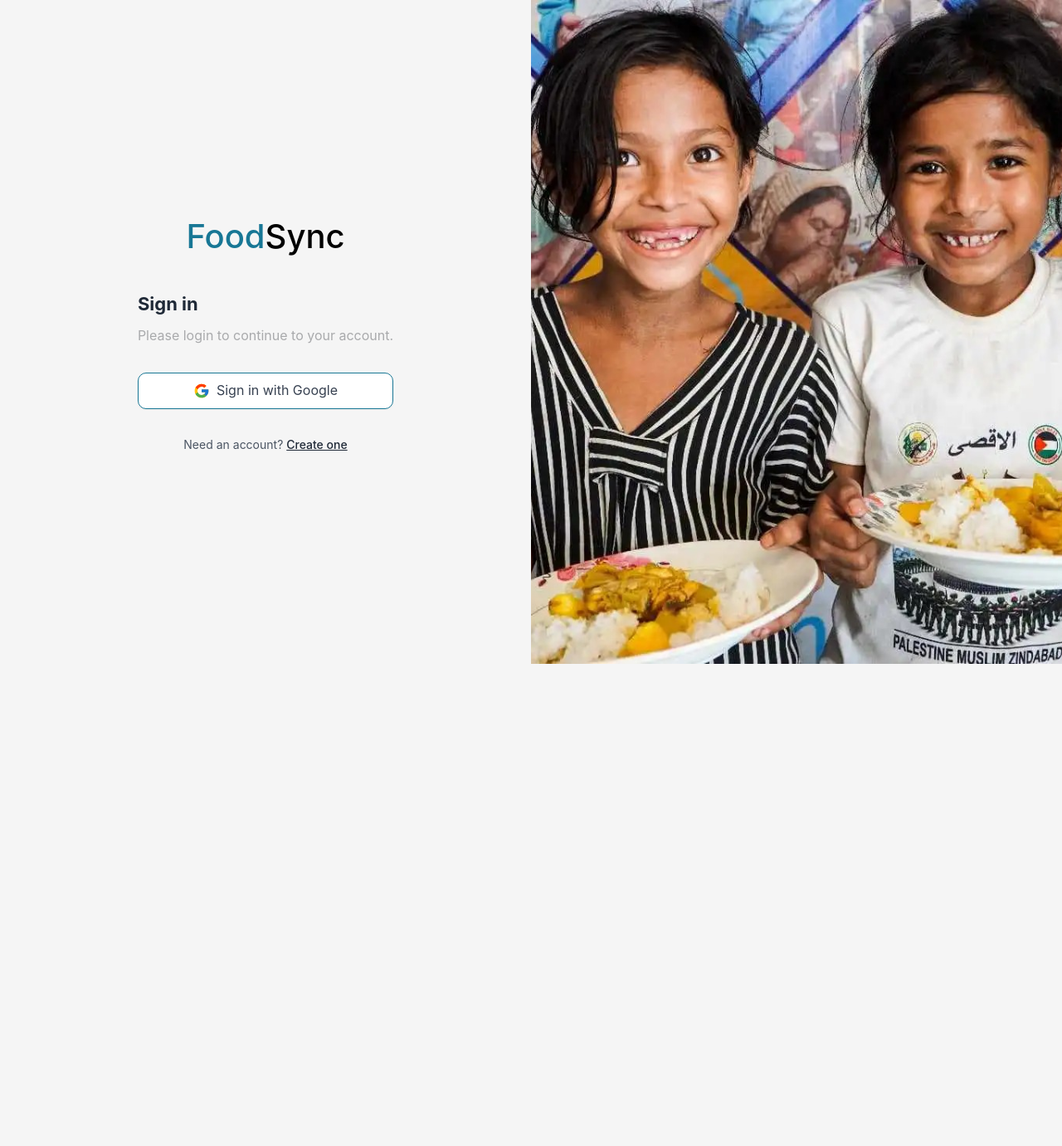
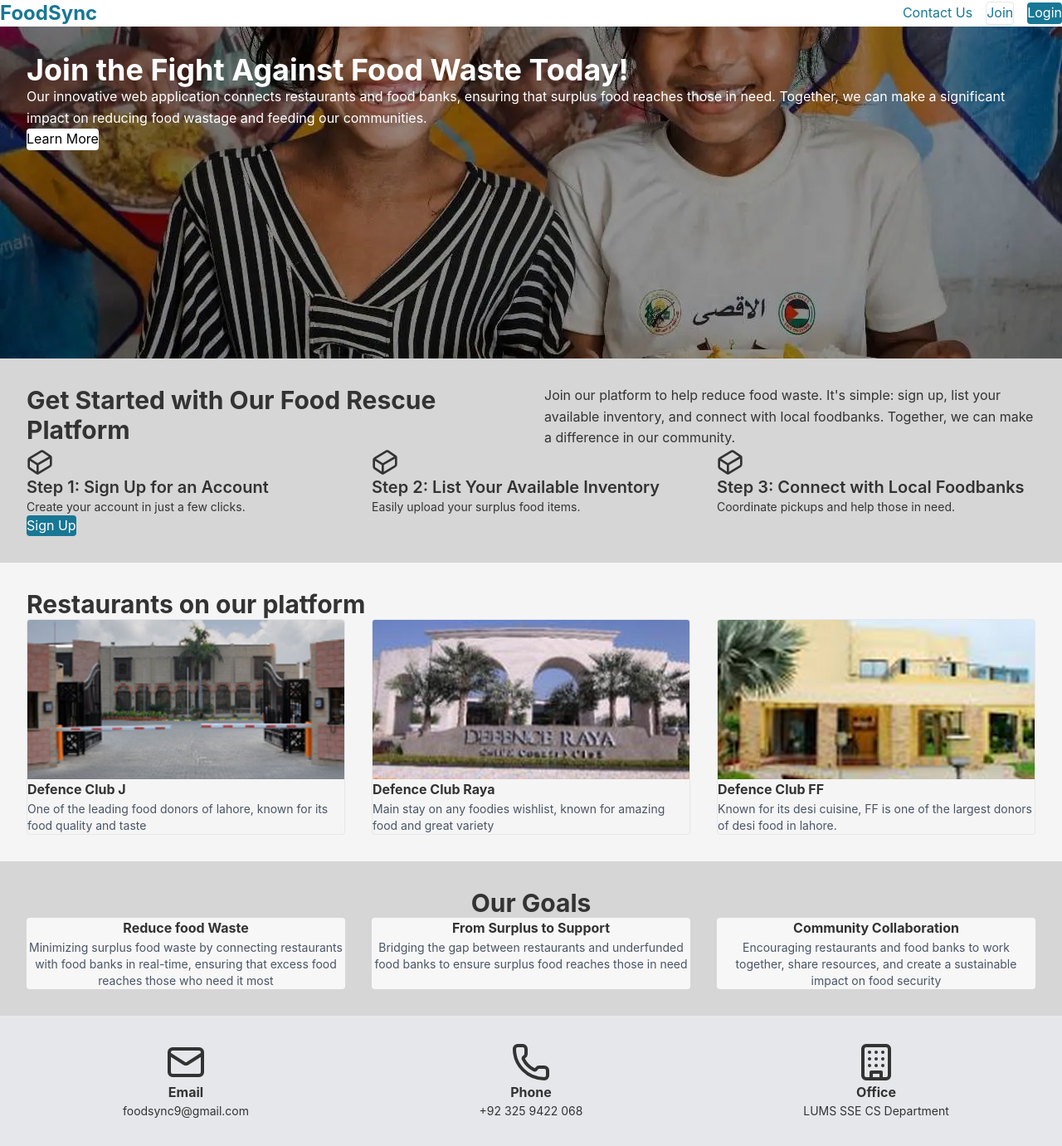
Before and after one commit to potatobox1/FoodSync, a React (Vite) app in the folder Frontend/: page / in a window 1280 px wide. Shown: the whole page at 83% size. Before the commit the page ends 800 px from the top, so only its background shows below. Built offline with nearby package versions, Linux system fonts and the light colour scheme; the HTML template or start-up script is replaced by a standard one.

Commit message:
added sign up page access from landing page, added templates for contact and learn-more pages

```diff
--- a/Frontend/src/App.tsx
+++ b/Frontend/src/App.tsx
@@ -5,16 +5,20 @@
 import InfoPage from "./components/InfoPage";
 import Dashboard from "./components/dashboard";
 import Landing from "./components/landing"
+import Learn from "./components/learn-more"
+import Contact from "./components/contact"
 
 
 const App: React.FC = () => {
   return (
     <BrowserRouter>
       <Routes>
-        <Route path="/" element={<LoginPage />} />
+        <Route path="/" element={<Landing />} />
         <Route path="/register" element={<InfoPage />} />
         <Route path="/dashboard" element={<Dashboard />} /> {/* Add this */}
-        <Route path="/landing" element={<Landing />} />
+        <Route path="/login" element={<LoginPage />} />
+        <Route path="/contact" element={<Contact />} />
+        <Route path="/learn-more" element={<Learn />} />
       </Routes>
     </BrowserRouter>
   );
--- /dev/null
+++ b/Frontend/src/components/contact.tsx
@@ -0,0 +1,9 @@
+const contact: React.FC = () => {
+    return (
+      <div>
+        <h1>Contact Us</h1>
+      </div>
+    );
+  };
+
+  export default contact;
--- a/Frontend/src/components/landing.tsx
+++ b/Frontend/src/components/landing.tsx
@@ -5,17 +5,17 @@
     <div className="min-h-screen flex flex-col">
       {/* Header */}
       <header className="flex justify-between items-center p-4 bg-white">
-        <div className="text-primary font-bold text-2xl">
+        <div className="text-[#187795] font-bold text-2xl">
           <a href="/">FoodSync</a>
         </div>
         <div className="flex items-center gap-4">
-          <a href="/contact" className="text-primary">
+          <a href="/contact" className="text-[#187795]">
             Contact Us
           </a>
-          <a href="/join" className="border border-primary text-primary px-6 py-2 rounded">
+          <a href="/login" className="border border-[#187795] text-[#187795] px-6 py-2 rounded">
             Join
           </a>
-          <a href="/login" className="bg-primary text-primary-foreground px-6 py-2 rounded">
+          <a href="/login" className="bg-[#187795] text-white px-6 py-2 rounded">
             Login
           </a>
         </div>
@@ -25,7 +25,7 @@
       <section className="relative">
         <div className="relative h-[400px] w-full">
           <img
-            src="/placeholder.svg?height=400&width=1200"
+            src="/images/children-eating.jpg?height=400&width=1200"
             alt="Children eating food"
             className="object-cover absolute inset-0 w-full h-full"
           />
@@ -46,7 +46,7 @@
       </section>
 
       {/* Get Started Section */}
-      <section className="py-8 bg-secondary">
+      <section className="py-8 bg-[#d6d6d6]">
         <div className="container mx-auto px-4">
           <div className="grid md:grid-cols-2 gap-8">
             <div>
@@ -65,7 +65,7 @@
               <CubeIcon className="h-8 w-8 mb-4" />
               <h3 className="text-xl font-semibold mb-2">Step 1: Sign Up for an Account</h3>
               <p className="text-sm mb-4">Create your account in just a few clicks.</p>
-              <a href="/signup" className="mt-auto bg-primary text-primary-foreground px-6 py-2 rounded">
+              <a href="/login" className="mt-auto bg-primary text-primary-foreground px-6 py-2 rounded">
                 Sign Up
               </a>
             </div>
@@ -91,17 +91,17 @@
             {[
               {
                 name: "Defence Club J",
-                image: "/placeholder.svg?height=200&width=300",
+                image: "/images/club_j.png?height=200&width=300",
                 description: "One of the leading food donors of lahore, known for its food quality and taste",
               },
               {
                 name: "Defence Club Raya",
-                image: "/placeholder.svg?height=200&width=300",
+                image: "/images/raya.png?height=200&width=300",
                 description: "Main stay on any foodies wishlist, known for amazing food and great variety",
               },
               {
                 name: "Defence Club FF",
-                image: "/placeholder.svg?height=200&width=300",
+                image: "/images/club_f.png?height=200&width=300",
                 description: "Known for its desi cuisine, FF is one of the largest donors of desi food in lahore.",
               },
             ].map((restaurant, index) => (
@@ -124,7 +124,7 @@
       </section>
 
       {/* Our Goals Section */}
-      <section className="py-12 bg-secondary">
+      <section className="py-12 bg-[#d6d6d6]">
         <div className="container mx-auto px-4">
           <h2 className="text-3xl font-bold mb-8 text-center">Our Goals</h2>
           <div className="grid md:grid-cols-3 gap-8">
@@ -160,20 +160,17 @@
             <div className="flex flex-col items-center">
               <Mail className="h-12 w-12 mb-2" />
               <h3 className="font-bold mb-2">Email</h3>
-              <p className="text-sm">Stunting in children can have long term effect on their growth and development</p>
-              <p className="text-sm">cegahstuntinguh@gmail.com</p>
+              <p className="text-sm">foodsync9@gmail.com</p>
             </div>
             <div className="flex flex-col items-center">
               <Phone className="h-12 w-12 mb-2" />
               <h3 className="font-bold mb-2">Phone</h3>
-              <p className="text-sm">Stunting in children can have long term effect on their growth and development</p>
-              <p className="text-sm">+92 321 110 50 50</p>
+              <p className="text-sm">+92 325 9422 068</p>
             </div>
             <div className="flex flex-col items-center">
               <Building className="h-12 w-12 mb-2" />
               <h3 className="font-bold mb-2">Office</h3>
-              <p className="text-sm">Stunting in children can have long term effect on their growth and development</p>
-              <p className="text-sm">Punjab Small Industries Housing</p>
+              <p className="text-sm">LUMS SSE CS Department</p>
             </div>
           </div>
         </div>
--- /dev/null
+++ b/Frontend/src/components/learn-more.tsx
@@ -0,0 +1,9 @@
+const Learn: React.FC = () => {
+    return (
+      <div>
+        <h1>Learn More</h1>
+      </div>
+    );
+  };
+
+  export default Learn;
```
